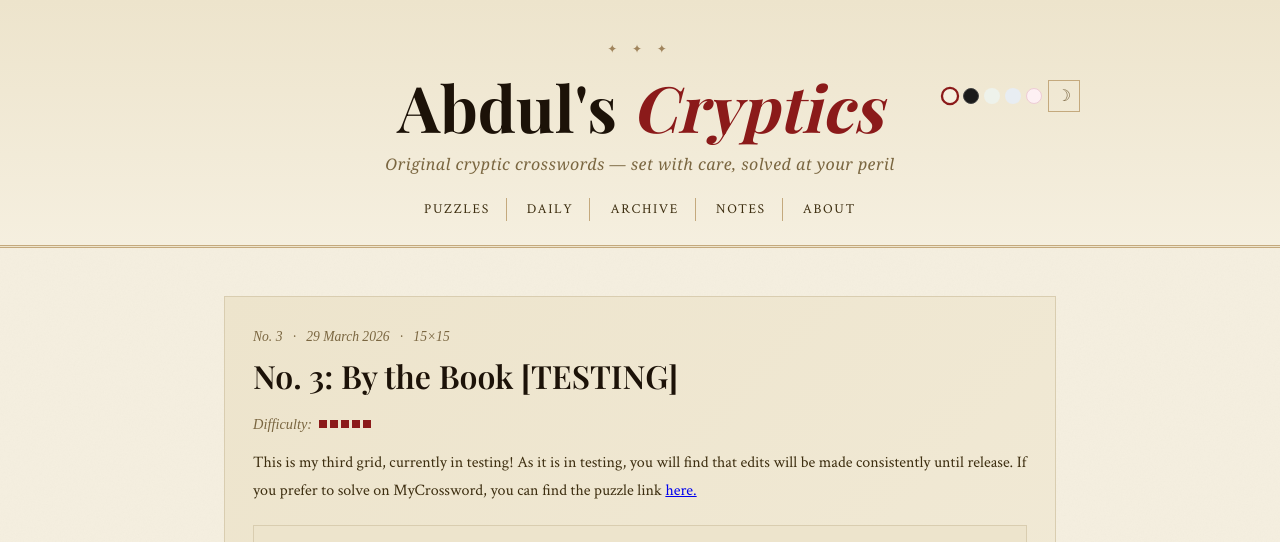
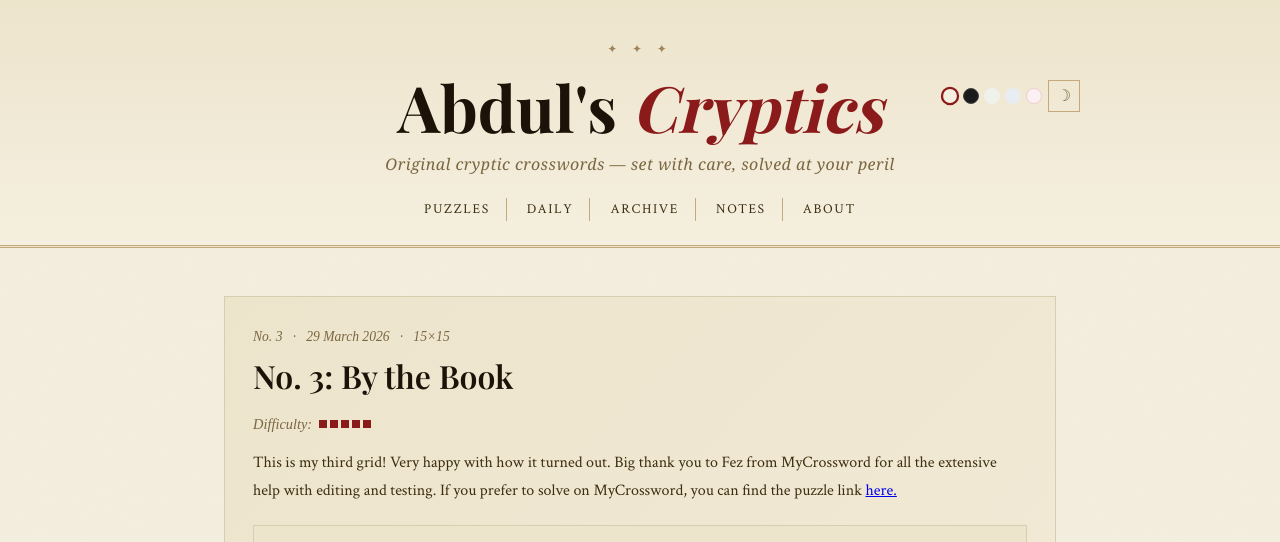
Before and after one commit to abdulkhaleddd/abdulkhaleddd.github.io, a Jekyll site: the page built from _puzzles/puzzle-003.md, in a window 1280 px wide and 900 px high, cut to the strip 0-542 px from the top of the window. Built offline with Jekyll 4.4.1, drawn with Linux system fonts in a browser that asks for light colours; some web fonts are replaced; a script that is not in the unit is left out.

Commit message:
Update puzzle-003.md

```diff
--- a/_puzzles/puzzle-003.md
+++ b/_puzzles/puzzle-003.md
@@ -1,6 +1,6 @@
 ---
 layout: puzzle
-title: "No. 3: By the Book [TESTING]"
+title: "No. 3: By the Book"
 number: 3
 date: 2026-03-29
 grid_size: "15×15"
@@ -9,7 +9,7 @@
 embed: '<iframe height="700px" width="100%" allow="web-share; fullscreen" style="border:none; width: 100% !important; position: static;display: block !important; margin: 0 !important;" src="https://puzzleme.amuselabs.com/pmm/crossword?id=0c92674d&set=c894b0730a2cca68d97e1ace51faaefa43e00a77d5602ec4e7ed4f98904af969&embed=1" aria-label="Puzzle Me Game"> </iframe>'
 tags: [Cryptic, 15×15]
 ---
-This is my third grid, currently in testing! As it is in testing, you will find that edits will be made consistently until release. If you prefer to solve on MyCrossword, you can find the puzzle link <a href="https://www.mycrossword.co.uk/preview/57298-hpyqa" target="_blank">here.</a>
+This is my third grid! Very happy with how it turned out. Big thank you to Fez from MyCrossword for all the extensive help with editing and testing. If you prefer to solve on MyCrossword, you can find the puzzle link <a href="https://www.mycrossword.co.uk/preview/57298-hpyqa" target="_blank">here.</a>
 
 <!--notes-->
 I think some will find this the hardest of my puzzles — there is more usage of multiple letterplay/wordplay mechanisms in single clues, and some substitutions are tough. I hope you enjoyed it nonetheless! Let me know your favourites through my <a href="https://bsky.app/profile/abdvl.bsky.social" target="_blank">Bluesky.</a>
```
